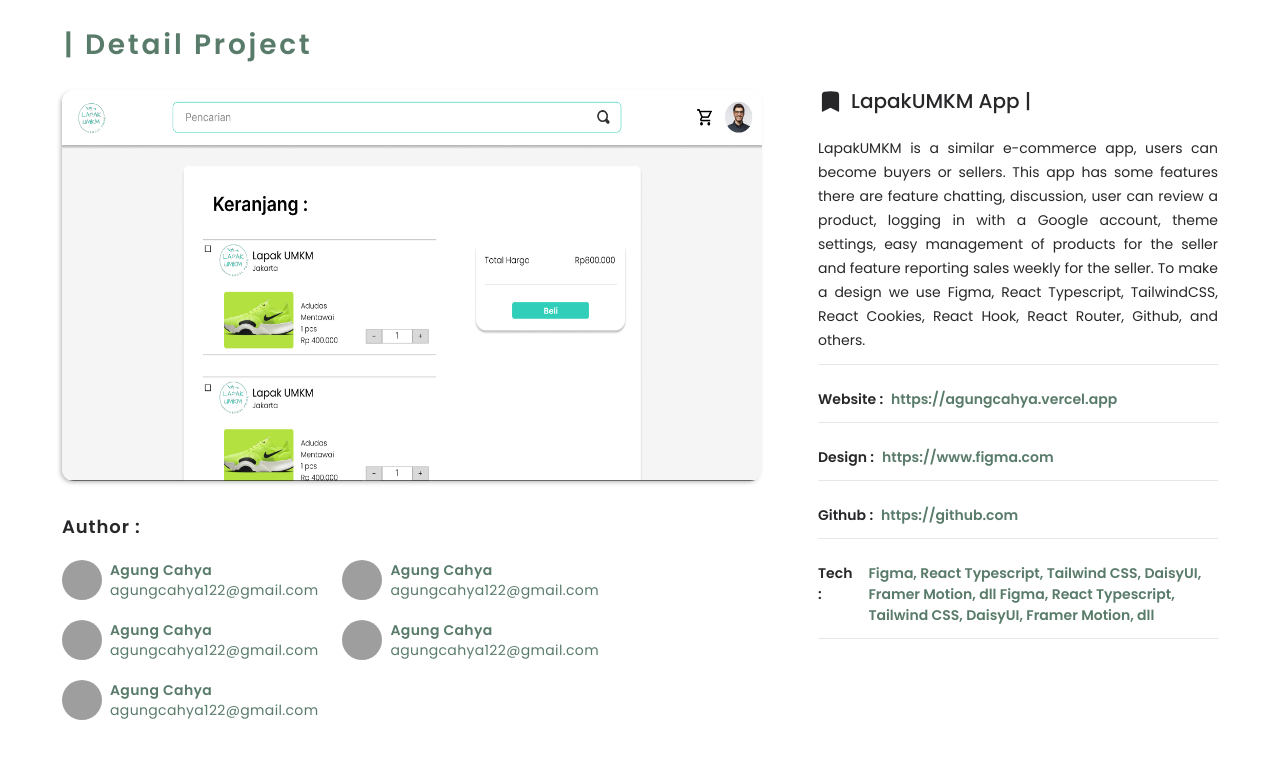
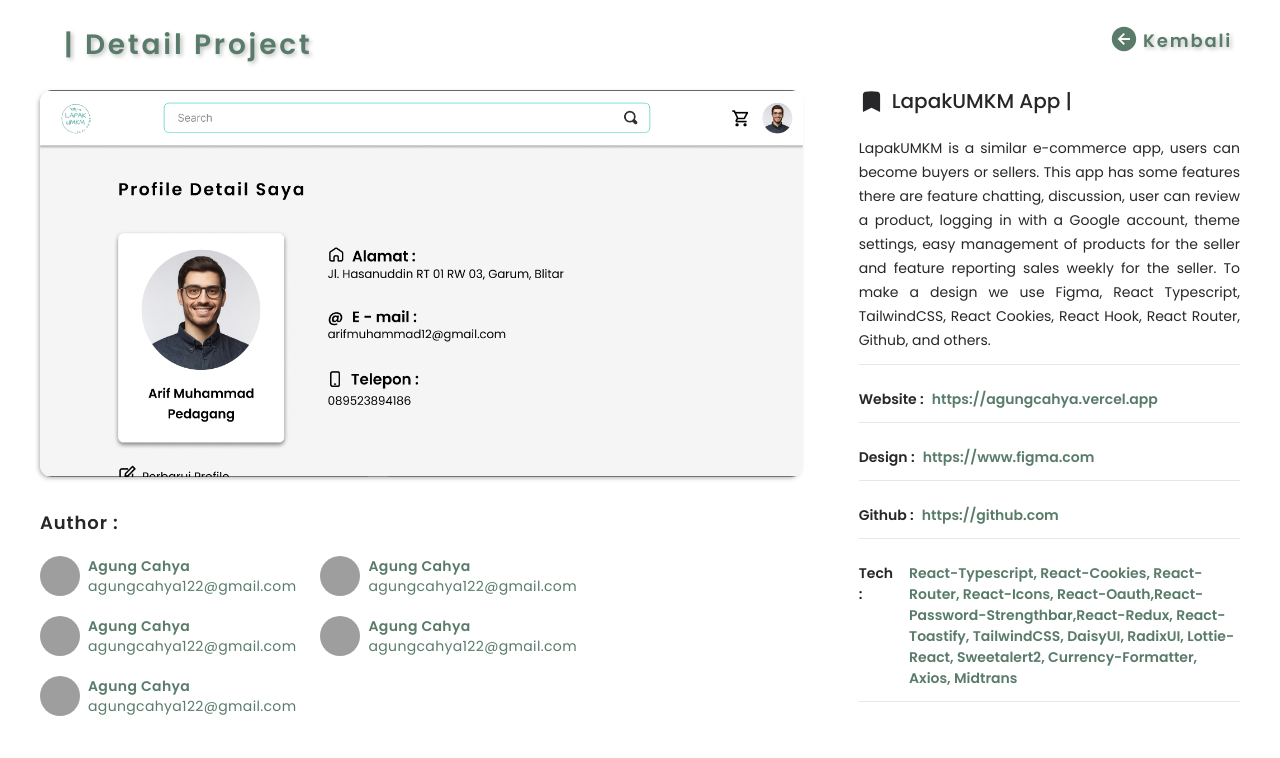
Before and after one commit to agungcahya122/MyPortofolio, a React (Vite) app: page /detail/1 in a window 1280 px wide. Shown: the top 758 px of the page. Built offline with nearby package versions, Linux system fonts and the light colour scheme; grey boxes are pictures that could not be loaded.

Commit message:
style: add active navbar after click and add shadow  in navbar after scroll down

```diff
--- a/package.json
+++ b/package.json
@@ -22,6 +22,7 @@
     "react-dom": "^18.2.0",
     "react-icons": "^4.8.0",
     "react-router-dom": "^6.11.2",
+    "react-scroll": "^1.8.9",
     "react-toastify": "^9.1.3",
     "sort-by": "^1.2.0"
   },
@@ -29,6 +30,7 @@
     "@types/node": "^20.2.3",
     "@types/react": "^18.0.28",
     "@types/react-dom": "^18.0.11",
+    "@types/react-scroll": "^1.8.7",
     "@typescript-eslint/eslint-plugin": "^5.57.1",
     "@typescript-eslint/parser": "^5.57.1",
     "@vitejs/plugin-react": "^4.0.0",
--- a/src/components/Layout.tsx
+++ b/src/components/Layout.tsx
@@ -6,7 +6,7 @@
 
 const Layout: FC<LayoutProps> = ({ children }) => {
   return (
-    <div className='w-full h-screen flex flex-col overflow-auto'>
+    <div className='w-full h-full flex flex-col overflow-auto'>
       <div className='overflow-auto h-full'>{children}</div>
     </div>
   )
--- a/src/components/Navbar.tsx
+++ b/src/components/Navbar.tsx
@@ -1,17 +1,35 @@
 import { motion } from "framer-motion"
+import { useState } from "react"
+import { Link } from 'react-scroll'
 
 const Navbar = () => {
+
+  const [bgNavbar, setBgNavbar] = useState<boolean>(false)
+  const [position, setPosition] = useState<string>("")
+
+  const styleNav = () => {
+    // console.log(window.scrollY)
+    if (window.scrollY >= 100) {
+      setBgNavbar(true)
+    } else {
+      setBgNavbar(false)
+    }
+  }
+
+  window.addEventListener('scroll', styleNav)
+
+  // console.log(bgNavbar)
+  console.log(position)
+
   return (
-    <motion.div initial={{ opacity: 0, y: -20 }} animate={{ opacity: 1, y: 0 }} transition={{ duration: 1, delay: 0.1, type: "spring" }} className="navbar bg-base-100 py-5 sticky top-0 z-50 ">
+    <motion.div initial={{ opacity: 0, y: -20 }} animate={{ opacity: 1, y: 0 }} transition={{ duration: 1, delay: 0.1, type: "spring" }} className={bgNavbar ? 'navbar bg-base-100 shadow-[0px_1px_8px_0px_rgba(0,0,0,0.25)] transition py-5 fixed top-0 z-50' : 'navbar bg-base-100 py-5 fixed top-0 z-50 transition '}>
       <div className="navbar-start">
       </div>
       <div className="navbar-center flex">
         <ul className="flex justify-center gap-9 font-medium text-zinc-900 text-[18px] hover:cursor-pointer">
-          <li className=" hover:text-hijau"><a>Aboutme</a></li>
-          <li className=" hover:text-hijau">
-            <a>Projects</a>
-          </li>
-          <li className=" hover:text-hijau"><a>Contact</a></li>
+          <li className={position === "aboutme" ? "text-hijau" : "hover:text-hijau"}><Link onClick={() => setPosition("aboutme")} to="aboutme" spy={true} smooth={true} offset={-80} duration={800} >About me</Link></li>
+          <li className={position === "projects" ? "text-hijau" : "hover:text-hijau"}><Link onClick={() => setPosition("projects")} to="projects" spy={true} smooth={true} offset={-80} duration={800} >Projects</Link></li>
+          <li className={position === "contact" ? "text-hijau" : "hover:text-hijau"}><Link onClick={() => setPosition("contact")} to="contact" spy={true} smooth={true} offset={-80} duration={800}>Contact</Link></li>
         </ul>
       </div>
       <div className="navbar-end">
--- a/src/pages/App.tsx
+++ b/src/pages/App.tsx
@@ -88,8 +88,6 @@
   const newProject = projects.map((item, index) => ({
     ...item, ...imagePj[index]
   }))
-
-  console.log(newProject)
 
   const linkedIn = "https://www.linkedin.com/in/agung-cahya/";
   const gitHub = "https://github.com/agungcahya122";
@@ -211,7 +209,7 @@
   return (
     <Layout>
       <Navbar />
-      <div className='flex justify-between p-8 2xl:mb-60 lg:mb-60 mb-32 '>
+      <div className='flex justify-between p-8 2xl:mb-60 lg:mb-60 mb-32 mt-24'>
         {/* left */}
         <div className='2xl:pl-32 lg:pl-32 md:pl-8 pl-0 relative'>
           <motion.div transition={{ staggerChildren: 0.2 }} initial={"offscreen"} whileInView={"onscreen"} viewport={{ once: false, amount: 0.5 }} className='text-zinc-900 space-y-2'>
@@ -282,7 +280,7 @@
 
       {/* About Me */}
 
-      <motion.div transition={{ staggerChildren: 0.3 }} initial={"offscreen"} whileInView={"onscreen"} viewport={{ once: false, amount: 0.3 }} className="relative ">
+      <motion.div id="aboutme" transition={{ staggerChildren: 0.3 }} initial={"offscreen"} whileInView={"onscreen"} viewport={{ once: false, amount: 0.3 }} className=" relative ">
         <motion.h1 variants={textAnimate} className="flex justify-center items-center gap-1 text-[32px] text-zinc-900 font-bold">About me <FaCircle size={10} className='text-hijau mt-4' /></motion.h1>
         <motion.p variants={textAnimate} className="2xl:mt-10 lg:mt-10 md:mt-10 mt-5 mx-auto 2xl:w-7/12 lg:w-7/12 md:w-8/12 w-10/12 text-center">{Aboutme.data}</motion.p>
 
@@ -355,7 +353,7 @@
 
       {/* My Project */}
 
-      <motion.div transition={{ staggerChildren: 0.2 }} viewport={{ once: false, amount: 0.2 }} initial={"offscreen"} whileInView={"onscreen"} className="relative mt-24 px-16 ">
+      <motion.div id="projects" transition={{ staggerChildren: 0.2 }} viewport={{ once: false, amount: 0.2 }} initial={"offscreen"} whileInView={"onscreen"} className="relative mt-24 px-16 ">
         <motion.h1 variants={textAnimate} className="text-center text-[28px] text-zinc-900">My Regular Updated</motion.h1>
         <motion.h1 variants={textAnimate} className="flex justify-center items-center gap-1 text-[32px] text-hijau font-semibold">Project <FaCircle size={10} className='text-hijau mt-4' /></motion.h1>
 
@@ -382,7 +380,7 @@
 
       {/* Contact Feature */}
 
-      <motion.div transition={{ staggerChildren: 0.3 }} viewport={{ once: false, amount: 0.1 }} initial={"offscreen"} whileInView={"onscreen"} className="mt-24 2xl:px-16 lg:px-16 md:px-16 px-0 ">
+      <motion.div id="contact" transition={{ staggerChildren: 0.3 }} viewport={{ once: false, amount: 0.1 }} initial={"offscreen"} whileInView={"onscreen"} className="mt-24 2xl:px-16 lg:px-16 md:px-16 px-0 ">
         <motion.h1 variants={textAnimate} className="flex justify-center items-center gap-1 text-[38px] text-hijau font-semibold">Contact <FaCircle size={10} className='text-hijau mt-4 tracking-widest' /></motion.h1>
 
         <motion.p variants={nameAnimate2} className="text-center text-[16px] text-zinc-900 2xl:w-7/12 lg:w-7/12 md:w-10/12 w-11/12 mx-auto">I am still new to the technologi information, but I will try my best to fulfil the tasks and responsibilities assigned to me, and always learn things that I don't understand so that I can continue to grow.</motion.p>
--- a/src/pages/Detail.tsx
+++ b/src/pages/Detail.tsx
@@ -1,6 +1,8 @@
 import { useState, useEffect } from 'react'
 import { useParams } from 'react-router-dom'
 import { motion as m } from 'framer-motion'
+
+import "../styles/app.css"
 
 import Layout from '../components/Layout'
 
@@ -11,6 +13,7 @@
 import lapak2 from "../assets/lapak2.png"
 import lapak3 from "../assets/lapak3.png"
 
+import { IoArrowBackCircleSharp } from "react-icons/io5"
 import { HiBookmark } from "react-icons/hi2"
 
 
@@ -18,7 +21,6 @@
   const { id } = useParams()
   const [data,] = useState<DataType[]>(projects)
   const [dataDetail, setDataDetail] = useState<DataType>({})
-  const [image, setImage] = useState<DataType>({})
 
   const imagePj = [
     { "id": 1, "image": [{ lapak1 }, { lapak2 }, { lapak3 }] },
@@ -29,47 +31,44 @@
     { "id": 6, "image": [{ lapak1 }, { lapak2 }, { lapak3 }] }
   ]
 
-  // console.log(imagePj)
-
-  const newImage = async (id: string) => {
-    const newDataImage = imagePj.filter(item => item.id === parseInt(id))
-    setImage(newDataImage[0])
-  }
-
-  const newData = async (id: string) => {
-    const newDataDetail = data.filter(item => parseInt(id) === item.id);
-    setDataDetail(newDataDetail[0])
+  const newData = (id: string) => {
+    const dataDetails = data.map((item, index) => ({
+      ...item, ...imagePj[index]
+    }))
+    const newDataDetails = dataDetails.filter((item) => item.id === parseInt(id))
+    setDataDetail(newDataDetails[0])
   }
 
   useEffect(() => {
     if (id) {
-      newImage(id)
       newData(id)
     }
-  }, [])
+  }, [id])
 
-  if (image) {
-    dataDetail.image = image.image;
-  }
-
+  console.log(dataDetail)
   const opacityAnimate = {
     offscreen: { opacity: 0, x: -20 },
     onscreen: { opacity: 1, x: 0, transition: { duration: 0.8 } }
   }
 
-  console.log(dataDetail)
   return (
     <Layout>
-      <m.h1 variants={opacityAnimate} initial={"offscreen"} whileInView={"onscreen"} viewport={{ once: false, amount: 0.2 }} className='text-hijau font-semibold tracking-widest px-16 text-[28px] mt-6'>| Detail Project</m.h1>
-      <m.div initial={"offscreen"} whileInView={"onscreen"} transition={{ staggerChildren: 0.5 }} viewport={{ once: false, amount: 0.2 }} className='flex justify-center px-10 gap-14 '>
-        <m.div variants={opacityAnimate} className='w-7/12'>
+      <m.h1 variants={opacityAnimate} initial={"offscreen"} whileInView={"onscreen"} viewport={{ once: false, amount: 0.2 }} className='text-hijau TextShadow font-semibold tracking-widest px-16 text-[28px] mt-6'>| Detail Project</m.h1>
+
+      <m.div variants={opacityAnimate} initial={"offscreen"} whileInView={"onscreen"} className='absolute flex items-end text-hijau hover:text-green-300 hover:cursor-pointer gap-1 top-6 right-12'>
+        <IoArrowBackCircleSharp size={30} className="shadow-[0px_0px_0px_0px_rgba(4px,5px,10px,0px,0.5)]" />
+        <p className='TextShadow tracking-widest text-[18px] font-semibold'>Kembali</p>
+      </m.div>
+
+      <m.div initial={"offscreen"} whileInView={"onscreen"} transition={{ staggerChildren: 0.5 }} viewport={{ once: false, amount: 0.2 }} className='flex justify-center px-10 gap-14 mb-10 '>
+        <m.div variants={opacityAnimate} className='w-8/12'>
           <div className="mt-6 flex justify-center rounded-xl h-[60%] overflow-hidden shadow-[-2px_2px_4px_-1px_rgba(100,100,100,0.5)]">
-            <img src={lapak3} alt="image.png" className='' />
+            <img src={lapak1} alt="image.png" className='' />
           </div>
 
           <p className='text-[18px] text-zinc-800 tracking-wider font-semibold mt-8 '>Author :</p>
 
-          <div className='flex flex-wrap gap-x-6 mb-10'>
+          <div className='flex flex-wrap gap-x-6'>
             <div className="flex items-center gap-2 mt-5">
               <div className="h-10 w-10 overflow-hidden rounded-full bg-contain"
                 style={{
@@ -133,7 +132,7 @@
 
           <div className='flex gap-2 text-[14px] text-hijau font-semibold pb-3 border-b-[1.6px] mt-6'> <p className='text-zinc-800 '>Github :</p> <a href={dataDetail.github} target='_blank'>https://github.com</a></div>
 
-          <div className='flex gap-4 text-[14px] text-hijau font-semibold pb-3 border-b-[1.6px] mt-6'> <p className='text-zinc-800 '>Tech : </p> Figma, React Typescript, Tailwind CSS, DaisyUI, Framer Motion, dll Figma, React Typescript, Tailwind CSS, DaisyUI, Framer Motion, dll</div>
+          <div className='flex gap-4 text-[14px] text-hijau font-semibold pb-3 border-b-[1.6px] mt-6'> <p className='text-zinc-800 '>Tech : </p> {dataDetail.technology}</div>
         </m.div>
       </m.div>
 
--- /dev/null
+++ b/src/styles/app.css
@@ -0,0 +1,3 @@
+.TextShadow {
+  text-shadow: 1px 0px 2px rgba(0, 0, 0, 0.3);
+}
--- a/src/styles/index.css
+++ b/src/styles/index.css
@@ -8,6 +8,7 @@
 
 * {
   font-family: "Poppins", sans-serif;
+  behavior: smooth;
 }
 
 .TextShadow {
```
Also changed, not shown: 1 other file (tests, documents, lock files or other folders).
